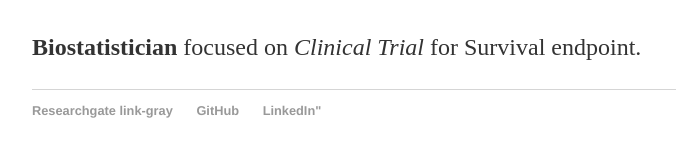
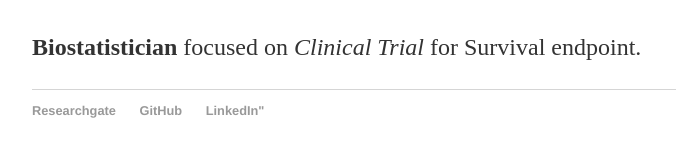
Before and after one commit to haquemdanamul/haquemdanamul, a Jekyll site: the page built from index.html, in a window 1280 px wide. Shown: the part 371-528 px from the top of the page, without its empty margins (160-836 px from the left). Built offline with Jekyll 4.4.1, drawn with Linux system fonts in a browser that asks for light colours.

Commit message:
Update default.html

```diff
--- a/_layouts/default.html
+++ b/_layouts/default.html
@@ -40,7 +40,7 @@
 			</div><!-- /.container -->
 			<footer>
 	    		<ul>
-				<li><a class="link-gray" href="https://www.researchgate.net/profile/Mohammad_Anamul_Haque">Researchgate link-gray</a></li>
+				<li><a href="https://www.researchgate.net/profile/Mohammad_Anamul_Haque">Researchgate</a></li>
 	        		<li><a href="https://haquemdanamul.github.io/cpct/">GitHub</a></li>
 				<li><a href="https://linkedin.com/in/mohammad-anamul-haque-40541060">LinkedIn" </a></li>
 				</ul>
```
